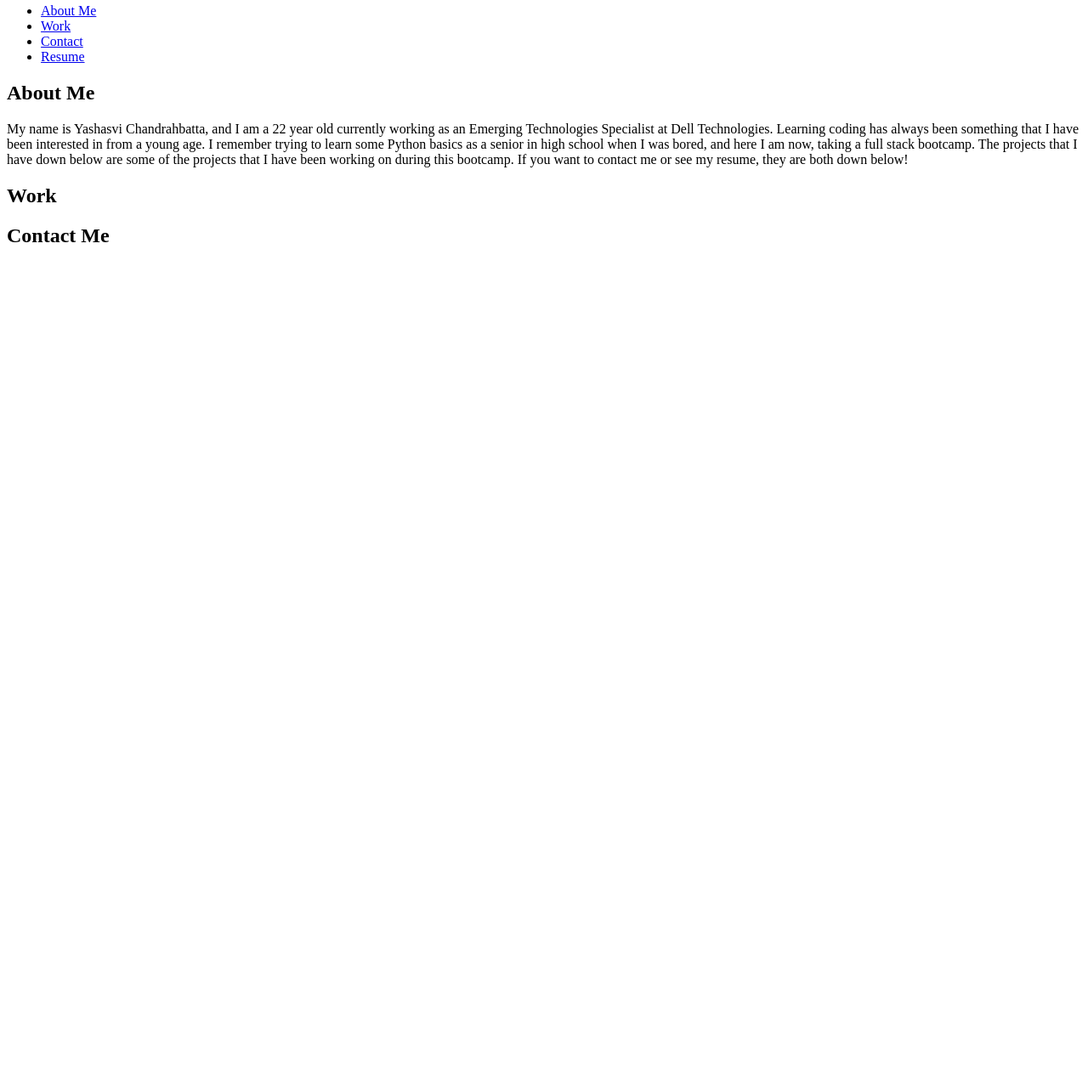
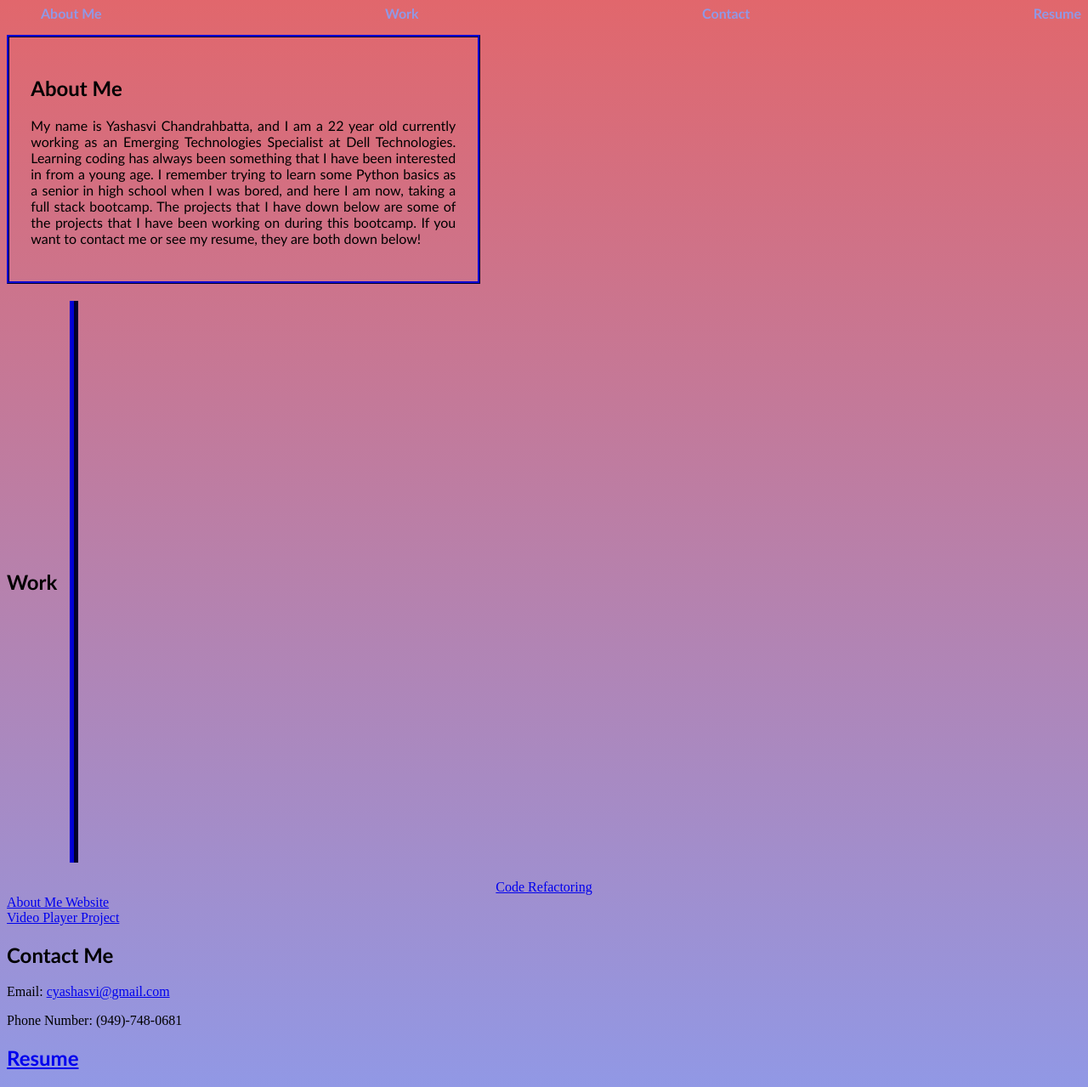
Before and after one commit to cyashasvi/Homework-2, a plain HTML site: page index.html in a window 1280 px wide. Shown: the part 76-1355 px from the top of the page at 85% size. Before the commit the page ends 800 px from the top, so only its background shows below. Drawn offline with Linux system fonts and the light colour scheme.

Commit message:
made style changes and finished up HTML

```diff
--- a/index.html
+++ b/index.html
@@ -8,10 +8,11 @@
     <link rel="stylesheet" href ="style.css">
 </head>
 <body>
-    <div class = "header">
+        <header>
         <strong><h1>Yashasvi Chandrahbatta</h1></strong>
-        <div>
-            <ul>
+            <nav>
+                <div>
+                     <ul>
                 <li>
                     <a href="file:///C:/Users/Yashasvi%20Chandrabhat/Desktop/Bootcamp/Day_4/Flexbox%20Activity/index.html" target = "blank">About Me</a>
                 </li>
@@ -24,16 +25,10 @@
                 <li>
                     <a href="file:///C:/Users/Yashasvi%20Chandrabhat/Desktop/Bootcamp/Day_4/Flexbox%20Activity/index.html" target = "blank">Resume</a>
                 </li>
-
-            </ul>
-
-        </div>
-
-
-
-
-
-    </div>
+                    </ul>
+                </div>
+            </nav>
+        </header>
 
     <div id ="aboutMe">
         <h2>About Me</h2>
@@ -43,18 +38,28 @@
             of the projects that I have been working on during this bootcamp. If you want to contact me or see my resume, they are both down below!</p>
     </div>
 
-    <div id = "Work">
-        <h2>Work</h2>
+        <h2 id ="sidebar">Work</h2>
 
+        <div id = "Work">
+           <a href = "https://cyashasvi.github.io/Homework_1/" target = "blank">Code Refactoring</a>
+
+        </div>
+            <a href = "https://cyashasvi.github.io/prework-about-me/" taget = "blank">About Me Website</a>
+        <div>
+            <a href = "https://www.netflix.com/browse" target ="blank">Video Player Project</a>
+        </div>
+
+
+    <div id = "contactMe">
+        <h2>Contact Me</h2>
+        <p>Email: <a href = "mailto:cyashasvi@gmail.com" target = "blank">cyashasvi@gmail.com</a></p>
+        <p>Phone Number: (949)-748-0681</p>
 
 
     </div>
 
-    <div id = "contactMe">
-        <h2>Contact Me</h2>
-
-
-
+    <div>
+       <h2><a href= "https://google.com" target ="blank">Resume</a></h2>
 
     </div>
 </body>
--- a/style.css
+++ b/style.css
@@ -0,0 +1,61 @@
+:root {
+    background: linear-gradient(#e66465, #9198e5);
+ --font: 'Gill Sans', 'Gill Sans MT', Calibri, 'Trebuchet MS', sans-serif
+}
+
+header {
+    font-family: var(--font);
+}
+ul {
+    display:flex;
+    justify-content: space-between;
+    list-style-type: none;
+    font-family: var(--font);
+}
+
+
+nav a {
+    color: #9198e5;
+    font-weight: bold;
+    text-decoration: none;
+}
+
+nav a:hover {
+    color: rgb(47, 47, 153)
+}
+
+#aboutMe{
+    max-width: 500px;
+    font-family: var(--font);
+    border-style: ridge;
+    padding: 2%;
+    border-color: navy;
+    text-align: justify
+}
+
+#aboutMe:hover{
+    box-shadow: 10px 10px black;
+
+}
+
+h2{
+    font-family: var(--font);
+}
+
+h2:hover {
+    color: rgb(47, 47, 153);
+}
+
+#sidebar{
+    padding:25% 0%;
+    border-right-style: ridge;
+    border-right-width: 10px;
+    border-color: navy;
+    max-width: 74px;
+}
+
+#Work {
+    display: flex;
+    justify-content:space-around;
+
+}
```
